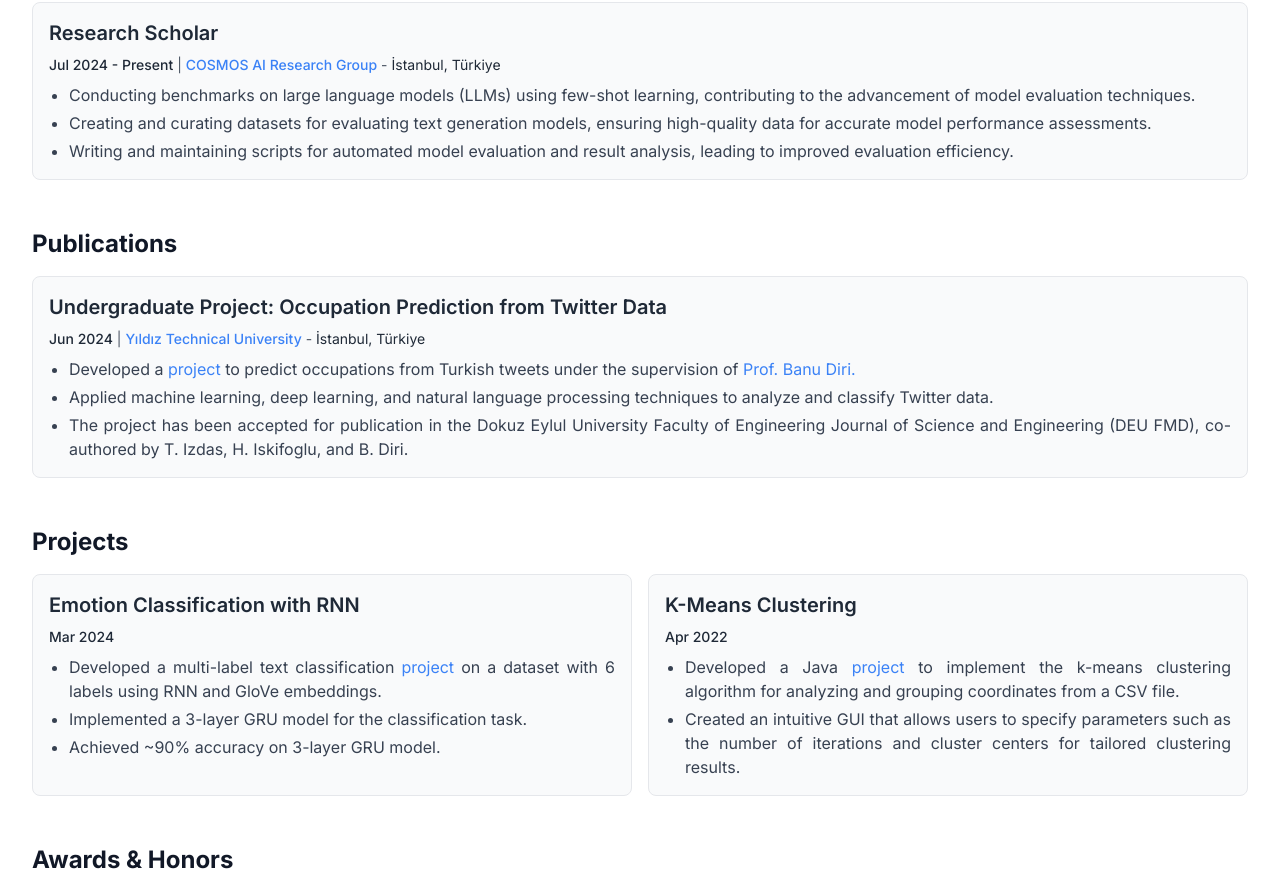
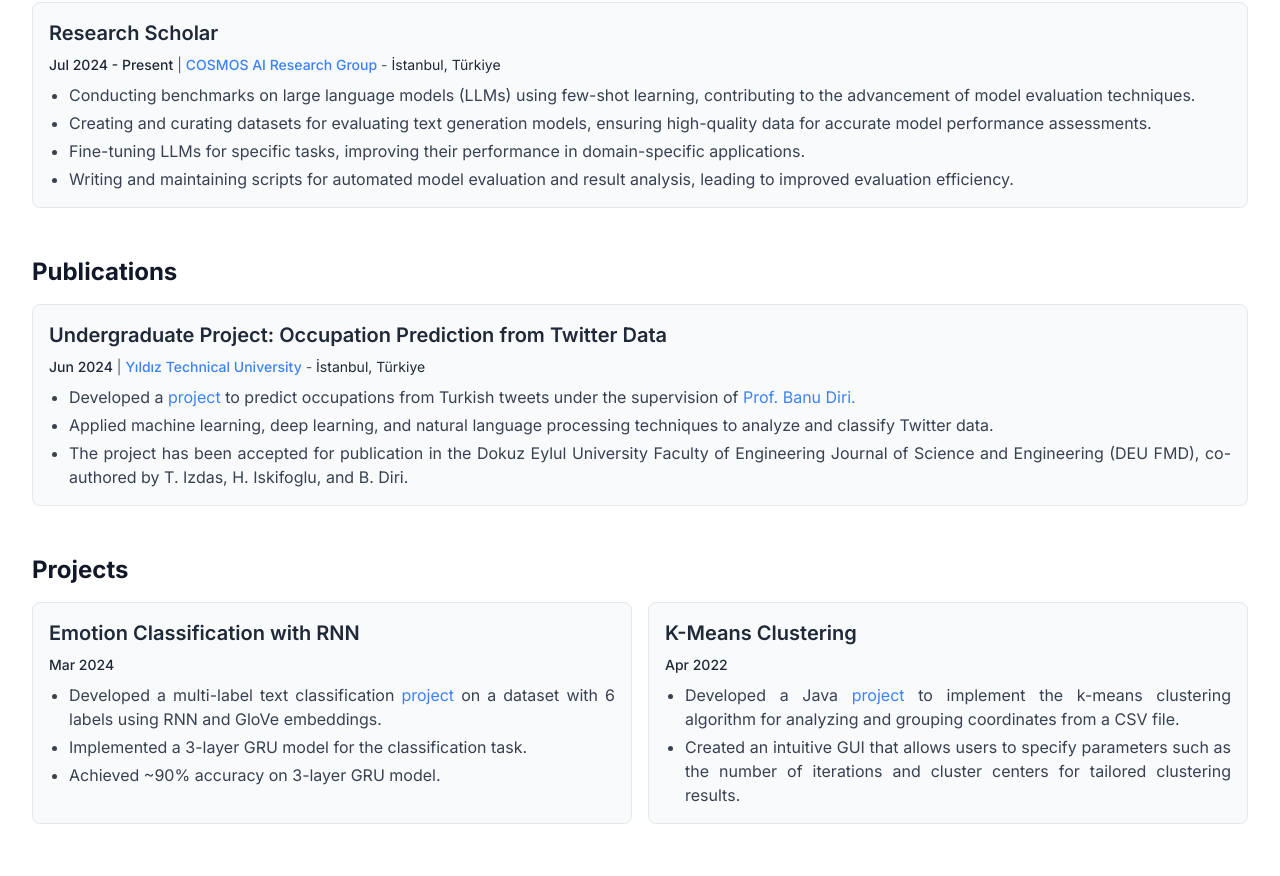
Before and after one commit to tolgaizdas/personal-website, a Next.js app: page / in a window 1280 px wide. Shown: the part 894-1770 px from the top of the page. Built offline with nearby package versions, Linux system fonts and the light colour scheme.

Commit message:
updated description and added a name for theme toggle button

```diff
--- a/src/app/page.js
+++ b/src/app/page.js
@@ -79,6 +79,7 @@ export default function Home() {
         description: [
           "Conducting benchmarks on large language models (LLMs) using few-shot learning, contributing to the advancement of model evaluation techniques.",
           "Creating and curating datasets for evaluating text generation models, ensuring high-quality data for accurate model performance assessments.",
+          "Fine-tuning LLMs for specific tasks, improving their performance in domain-specific applications.",
           "Writing and maintaining scripts for automated model evaluation and result analysis, leading to improved evaluation efficiency.",
         ],
       },
--- a/src/components/theme-toggle.js
+++ b/src/components/theme-toggle.js
@@ -14,6 +14,7 @@ const ThemeToggle = () => {
 
   return (
     <button
+      name="Toggle Theme"
       onClick={toggleTheme}
       className="p-2 rounded-full bg-gray-200 dark:bg-gray-800 text-gray-800 dark:text-gray-200 hover:bg-gray-300 dark:hover:bg-gray-700 focus:outline-none"
     >
```
